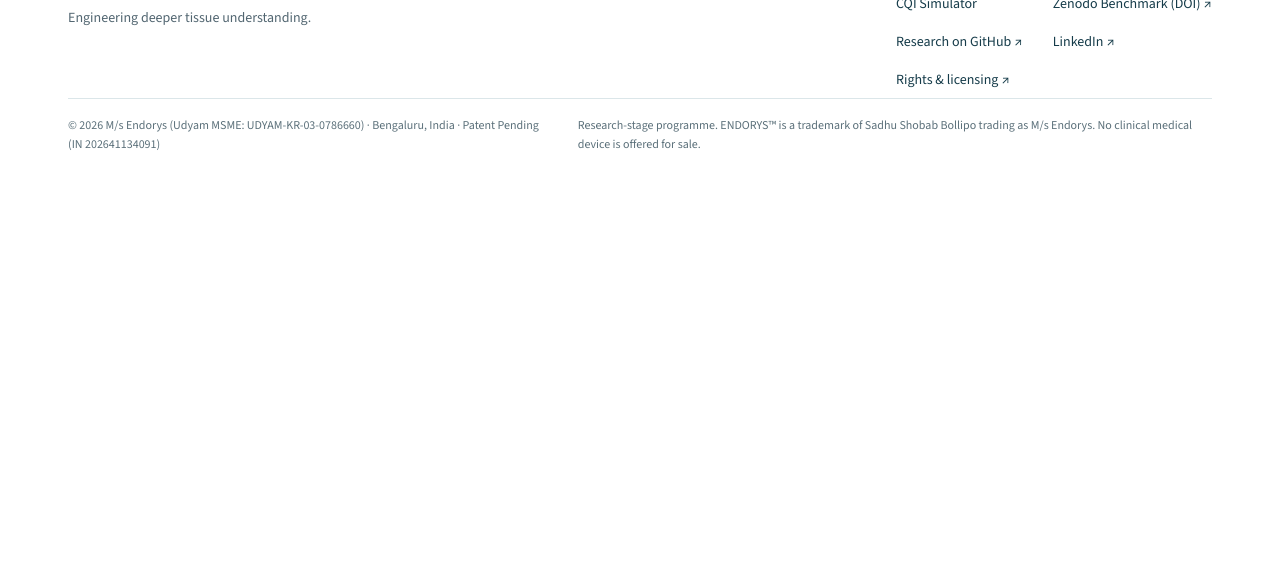
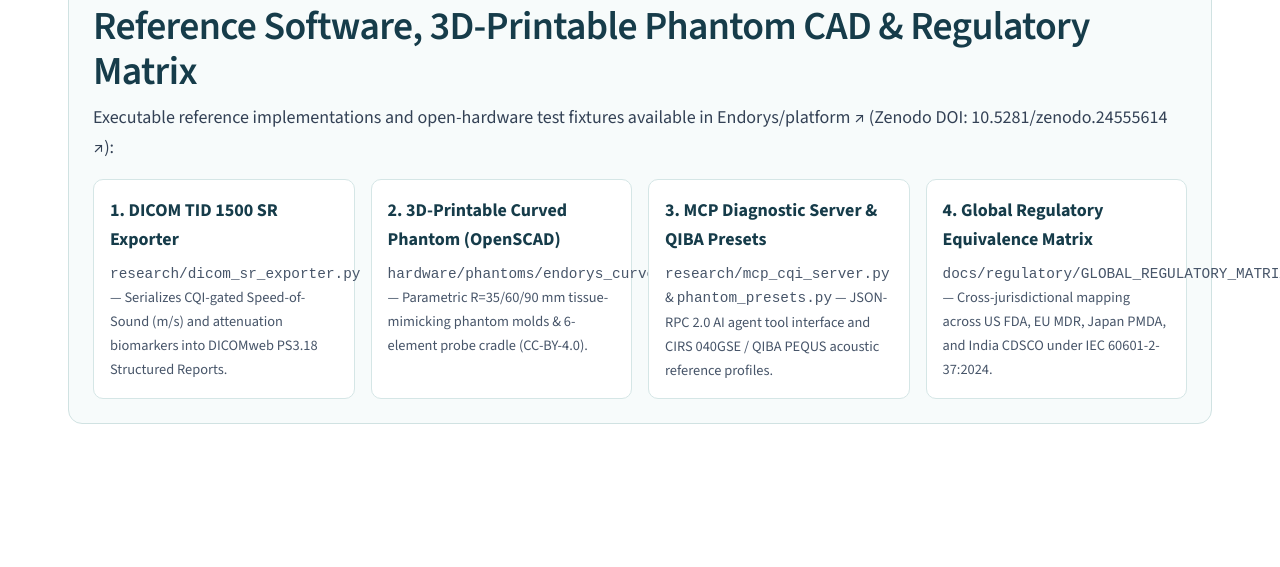
Before and after one commit to Endorys/endorys.github.io, a plain HTML site: page research-library.html in a window 1280 px wide. Shown: the part 8153-8720 px from the top of the page. Before the commit the page ends 8353 px from the top, so only its background shows below. Drawn offline with Linux system fonts and the light colour scheme.

Commit message:
Sync header/footer parity and showcase Protocol E001 v0.1.1 developer & CAD modules

```diff
--- a/research-library.html
+++ b/research-library.html
@@ -87,6 +87,31 @@ function copyEndorysBibtex() {
     </div>
   </div>
 </section>
+<section class="shell content-section" style="margin-top:1.5rem">
+  <div style="background:#f7fbfb;border:1px solid #d0e2e2;border-radius:14px;padding:1.5rem">
+    <span class="eyebrow">OPEN-SCIENCE &amp; INTEROPERABILITY TOOLKIT &middot; PROTOCOL E001 (v0.1.1)</span>
+    <h2 style="margin:.35rem 0 .65rem">Reference Software, 3D-Printable Phantom CAD &amp; Regulatory Matrix</h2>
+    <p style="color:#334155;margin-bottom:1rem">Executable reference implementations and open-hardware test fixtures available in <a href="https://github.com/Endorys/platform" target="_blank" rel="noopener">Endorys/platform &#8599;</a> (<a href="https://doi.org/10.5281/zenodo.24555614" target="_blank" rel="noopener">Zenodo DOI: 10.5281/zenodo.24555614 &#8599;</a>):</p>
+    <div style="display:grid;grid-template-columns:repeat(auto-fit,minmax(240px,1fr));gap:1rem">
+      <div style="background:#fff;border:1px solid #d5e6e6;border-radius:10px;padding:1rem">
+        <strong>1. DICOM TID 1500 SR Exporter</strong>
+        <p style="font-size:.9rem;color:#475569;margin:.4rem 0 0"><code>research/dicom_sr_exporter.py</code> &mdash; Serializes CQI-gated Speed-of-Sound (m/s) and attenuation biomarkers into DICOMweb PS3.18 Structured Reports.</p>
+      </div>
+      <div style="background:#fff;border:1px solid #d5e6e6;border-radius:10px;padding:1rem">
+        <strong>2. 3D-Printable Curved Phantom (OpenSCAD)</strong>
+        <p style="font-size:.9rem;color:#475569;margin:.4rem 0 0"><code>hardware/phantoms/endorys_curved_phantom.scad</code> &mdash; Parametric R=35/60/90 mm tissue-mimicking phantom molds &amp; 6-element probe cradle (CC-BY-4.0).</p>
+      </div>
+      <div style="background:#fff;border:1px solid #d5e6e6;border-radius:10px;padding:1rem">
+        <strong>3. MCP Diagnostic Server &amp; QIBA Presets</strong>
+        <p style="font-size:.9rem;color:#475569;margin:.4rem 0 0"><code>research/mcp_cqi_server.py</code> &amp; <code>phantom_presets.py</code> &mdash; JSON-RPC 2.0 AI agent tool interface and CIRS 040GSE / QIBA PEQUS acoustic reference profiles.</p>
+      </div>
+      <div style="background:#fff;border:1px solid #d5e6e6;border-radius:10px;padding:1rem">
+        <strong>4. Global Regulatory Equivalence Matrix</strong>
+        <p style="font-size:.9rem;color:#475569;margin:.4rem 0 0"><code>docs/regulatory/GLOBAL_REGULATORY_MATRIX.md</code> &mdash; Cross-jurisdictional mapping across US FDA, EU MDR, Japan PMDA, and India CDSCO under IEC 60601-2-37:2024.</p>
+      </div>
+    </div>
+  </div>
+</section>
 <footer class="footer"><div class="shell"><div class="footer-top"><div><a class="brand" href="index.html"><img src="endorys-icon.png" alt="" width="30" height="30"><span>ENDORYS&trade;</span></a><p>Engineering deeper tissue understanding.</p></div>
 <nav aria-label="Footer navigation"><a href="overview.html">Venture overview</a><a href="research-library.html">Research library</a><a href="check.html">CQI Simulator</a><a href="https://doi.org/10.5281/zenodo.24555614" target="_blank" rel="noopener">Zenodo Benchmark (DOI) &#8599;</a><a href="https://github.com/Endorys/platform" target="_blank" rel="noopener">Research on GitHub &#8599;</a><a href="https://linkedin.com/company/endorys/" target="_blank" rel="noopener">LinkedIn &#8599;</a><a href="https://github.com/Endorys/platform/blob/main/LICENSE.md" target="_blank" rel="noopener">Rights &amp; licensing &#8599;</a></nav></div>
 <div class="footer-bottom"><span>&copy; 2026 M/s Endorys (Udyam MSME: UDYAM-KR-03-0786660) &middot; Bengaluru, India &middot; Patent Pending (IN 202641134091)</span><span>Research-stage programme. ENDORYS&trade; is a trademark of Sadhu Shobab Bollipo trading as M/s Endorys. No clinical medical device is offered for sale.</span></div></div></footer>
```
Also changed, not shown: check.html (line endings or trailing spaces).
